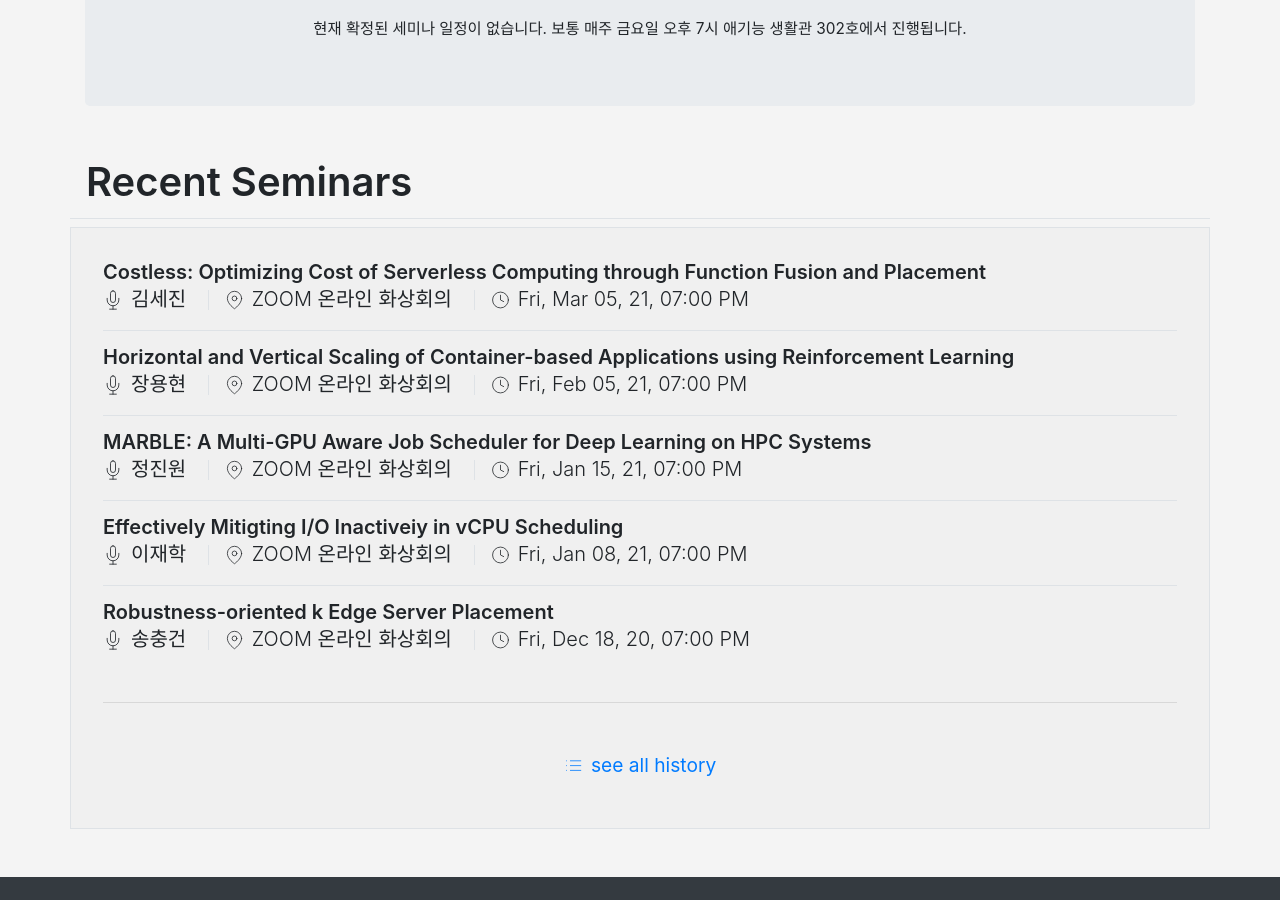
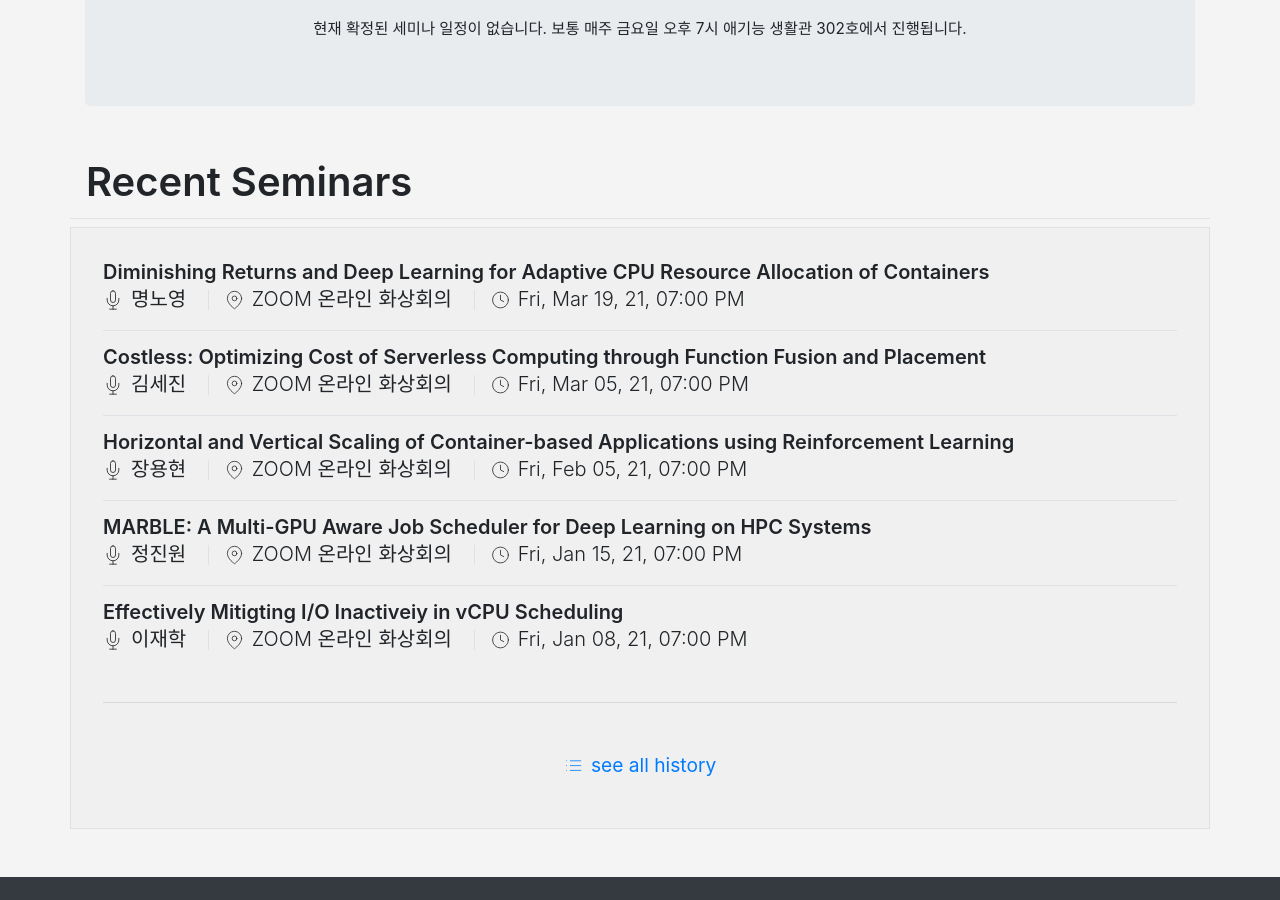
Before and after one commit to KU-Cloud/ku-cloud.github.io, a Jekyll site: the page built from seminar.html, in a window 1280 px wide and 900 px high, scrolled down 355 px. Built offline with Jekyll 4.4.1, drawn with Linux system fonts in a browser that asks for light colours.

Commit message:
update seminars

```diff
--- a/_data/seminars.yaml
+++ b/_data/seminars.yaml
@@ -675,3 +675,7 @@
   date: 2021-03-05T19:00:00.000+0900
   speacker: 김세진
   location: ZOOM 온라인 화상회의
+- title: 'Diminishing Returns and Deep Learning for Adaptive CPU Resource Allocation of Containers'
+  date: 2021-03-19T19:00:00.000+0900
+  speacker: 명노영
+  location: ZOOM 온라인 화상회의
```
